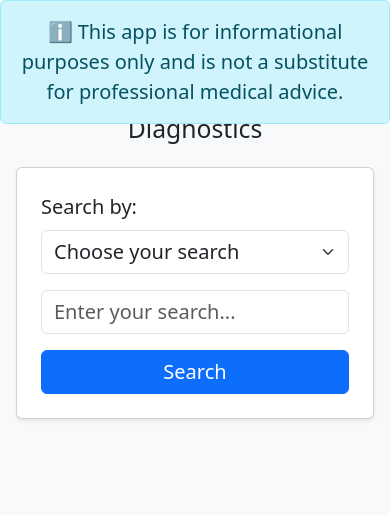
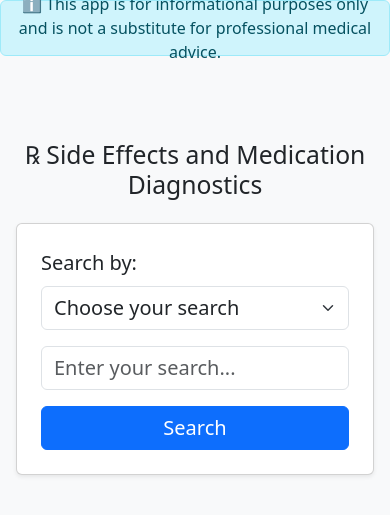
Before and after one commit to Kristel-mari/drug-side-effects-app, a Flask app: page / in a window 390 px wide. Shown: the top 515 px of the page. Run offline with Flask 3, Linux system fonts and the light colour scheme; parts of the project's set-up code (start-up, migrations or seed data) failed here and were passed over.

Commit message:
Fix autocomplete and mobile banner spacing

```diff
--- a/templates/index.html
+++ b/templates/index.html
@@ -13,6 +13,7 @@
     <style>
         body {
             font-size: 18px;
+            padding-top: 60px;
         }
         @media (max-width: 576px) {
             body {
@@ -23,10 +24,12 @@
 </head>
 <body class="bg-light">
 
-<div class="alert alert-info text-center fixed-top mb-0 fs-5" role="alert" style="z-index: 1050;">
-    ℹ️ This app is for informational purposes only and is not a substitute for professional medical advice.
-</div>
-<div style="margin-top: 60px;"></div>
+    <header style="height: 56px;">
+        <div class="alert alert-info text-center fixed-top fs-6 d-flex align-items-center justify-content-center" role="alert" style="height: 56px; margin: 0; z-index: 1050;">
+          ℹ️ This app is for informational purposes only and is not a substitute for professional medical advice.
+        </div>
+      </header>
+
 
 <div class="container-fluid px-3 py-4">
     <h1 class="mb-4 text-center fs-2">℞ Side Effects and Medication Diagnostics</h1>
@@ -95,20 +98,19 @@ $(function () {
                     term: request.term
                 }, response);
             },
-            minLength: 2
+            minLength: 2,
+            delay: 200
         });
     }
 
-    if ($("#search_type").val()) {
-        setupAutocomplete();
-    }
+    setupAutocomplete(); // always run at start
 
     $("#search_type").on("change", function () {
-        $("#query_input").val("");
-        $("#query_input").autocomplete("destroy");
+        $("#query_input").val("").autocomplete("destroy");
         setupAutocomplete();
     });
 });
+
 </script>
 </body>
 </html>
```
